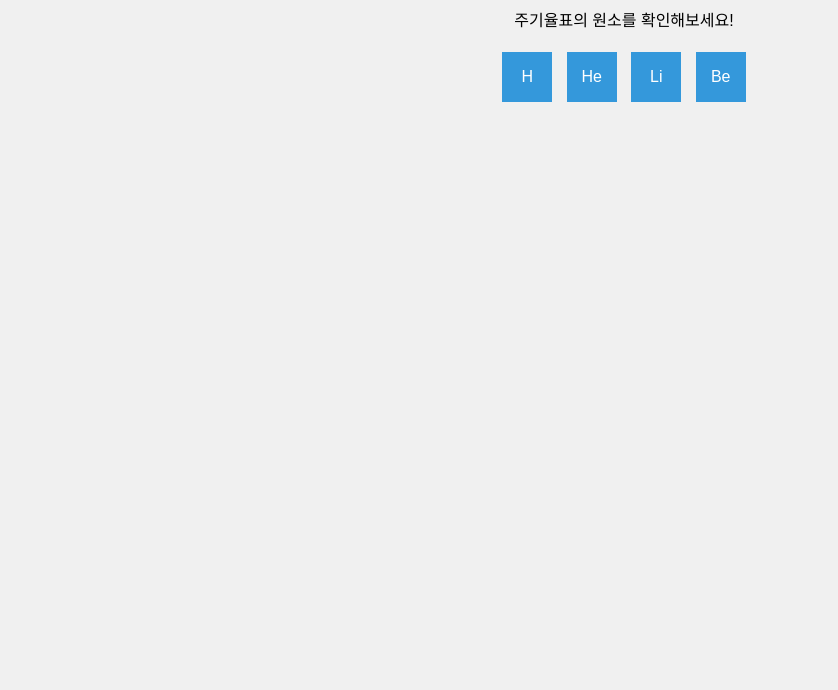
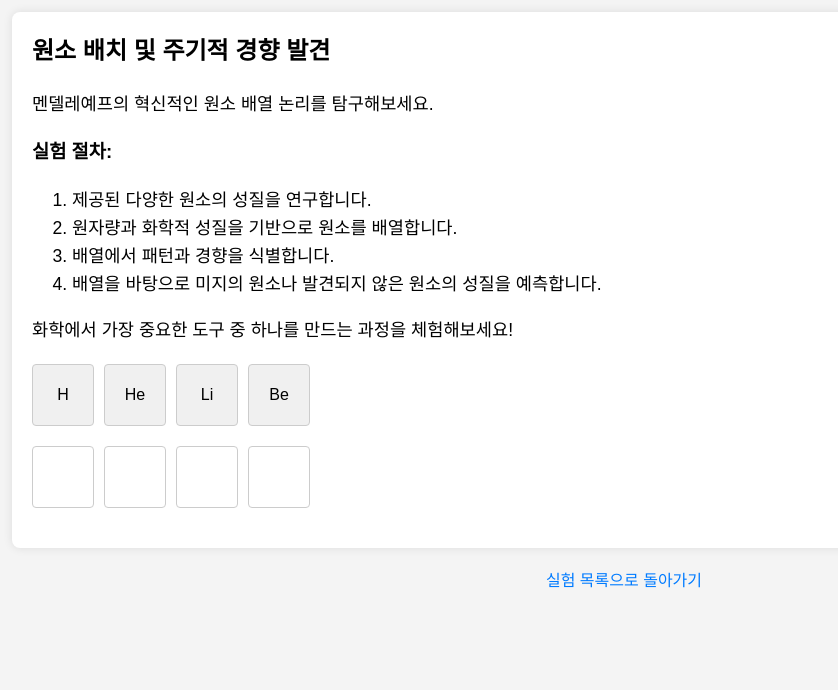
Before and after one commit to Reasonofmoon/science-labs, a website: page experiments/mendeleev-periodic-table.html in a window 1280 px wide. Shown: the part 110-800 px from the top of the page, without its empty margins (16-854 px from the left). Drawn offline with Linux system fonts and the light colour scheme.

Commit message:
Update mendeleev-periodic-table.html

```diff
--- a/experiments/mendeleev-periodic-table.html
+++ b/experiments/mendeleev-periodic-table.html
@@ -3,35 +3,127 @@
 <head>
     <meta charset="UTF-8">
     <meta name="viewport" content="width=device-width, initial-scale=1.0">
-    <title>멘델레예프의 주기율표 실험</title>
+    <title>주기율표 구성 실험</title>
     <style>
         body {
             font-family: Arial, sans-serif;
+            line-height: 1.6;
+            padding: 20px;
+            background-color: #f4f4f4;
+        }
+        .header, .footer {
             text-align: center;
+            margin: 20px 0;
+        }
+        .experiment-details {
+            background: white;
+            padding: 20px;
+            margin: 20px 0;
+            border-radius: 8px;
+            box-shadow: 0 0 10px rgba(0, 0, 0, 0.1);
+        }
+        .experiment-details h2 {
+            margin-top: 0;
+        }
+        .experiment-details p, .experiment-details ol {
+            font-size: 1.1em;
+        }
+        .experiment-details .result {
+            margin-top: 20px;
+        }
+        .footer a {
+            color: #007BFF;
+            text-decoration: none;
+        }
+        .elements, .periodic-table {
+            display: flex;
+            flex-wrap: wrap;
+            gap: 10px;
+            margin-top: 20px;
+        }
+        .element, .cell {
+            width: 60px;
+            height: 60px;
+            display: flex;
+            align-items: center;
+            justify-content: center;
+            border: 1px solid #ccc;
+            border-radius: 4px;
+            cursor: pointer;
+        }
+        .element {
             background-color: #f0f0f0;
         }
-        .container {
-            margin-top: 50px;
-        }
-        .element {
-            display: inline-block;
-            width: 50px;
-            height: 50px;
-            background-color: #3498db;
-            margin: 5px;
-            line-height: 50px;
-            color: white;
+        .cell {
+            background-color: #fff;
         }
     </style>
 </head>
 <body>
-    <div class="container">
-        <h1>멘델레예프의 주기율표 실험</h1>
-        <p>주기율표의 원소를 확인해보세요!</p>
-        <div class="element">H</div>
-        <div class="element">He</div>
-        <div class="element">Li</div>
-        <div class="element">Be</div>
-    </div>
+    <header class="header">
+        <h1>주기율표 구성 실험</h1>
+    </header>
+    <main class="main-content">
+        <section class="experiment-details">
+            <h2>원소 배치 및 주기적 경향 발견</h2>
+            <p>멘델레예프의 혁신적인 원소 배열 논리를 탐구해보세요.</p>
+            <h3>실험 절차:</h3>
+            <ol>
+                <li>제공된 다양한 원소의 성질을 연구합니다.</li>
+                <li>원자량과 화학적 성질을 기반으로 원소를 배열합니다.</li>
+                <li>배열에서 패턴과 경향을 식별합니다.</li>
+                <li>배열을 바탕으로 미지의 원소나 발견되지 않은 원소의 성질을 예측합니다.</li>
+            </ol>
+            <p>화학에서 가장 중요한 도구 중 하나를 만드는 과정을 체험해보세요!</p>
+            <div class="elements" id="elements">
+                <!-- Example Elements -->
+                <div class="element" draggable="true" data-symbol="H">H</div>
+                <div class="element" draggable="true" data-symbol="He">He</div>
+                <div class="element" draggable="true" data-symbol="Li">Li</div>
+                <div class="element" draggable="true" data-symbol="Be">Be</div>
+                <!-- Add more elements as needed -->
+            </div>
+            <div class="periodic-table" id="periodic-table">
+                <!-- Create empty cells for the periodic table -->
+                <div class="cell" data-pos="1"></div>
+                <div class="cell" data-pos="2"></div>
+                <div class="cell" data-pos="3"></div>
+                <div class="cell" data-pos="4"></div>
+                <!-- Add more cells to complete the periodic table layout -->
+            </div>
+            <div class="result" id="result"></div>
+        </section>
+    </main>
+    <footer class="footer">
+        <a href="../index.html">실험 목록으로 돌아가기</a>
+    </footer>
+
+    <script>
+        const elements = document.querySelectorAll('.element');
+        const cells = document.querySelectorAll('.cell');
+
+        elements.forEach(element => {
+            element.addEventListener('dragstart', dragStart);
+        });
+
+        cells.forEach(cell => {
+            cell.addEventListener('dragover', dragOver);
+            cell.addEventListener('drop', drop);
+        });
+
+        function dragStart(e) {
+            e.dataTransfer.setData('text/plain', e.target.dataset.symbol);
+        }
+
+        function dragOver(e) {
+            e.preventDefault();
+        }
+
+        function drop(e) {
+            const symbol = e.dataTransfer.getData('text/plain');
+            e.target.textContent = symbol;
+            e.target.classList.add('occupied');
+        }
+    </script>
 </body>
 </html>
```
